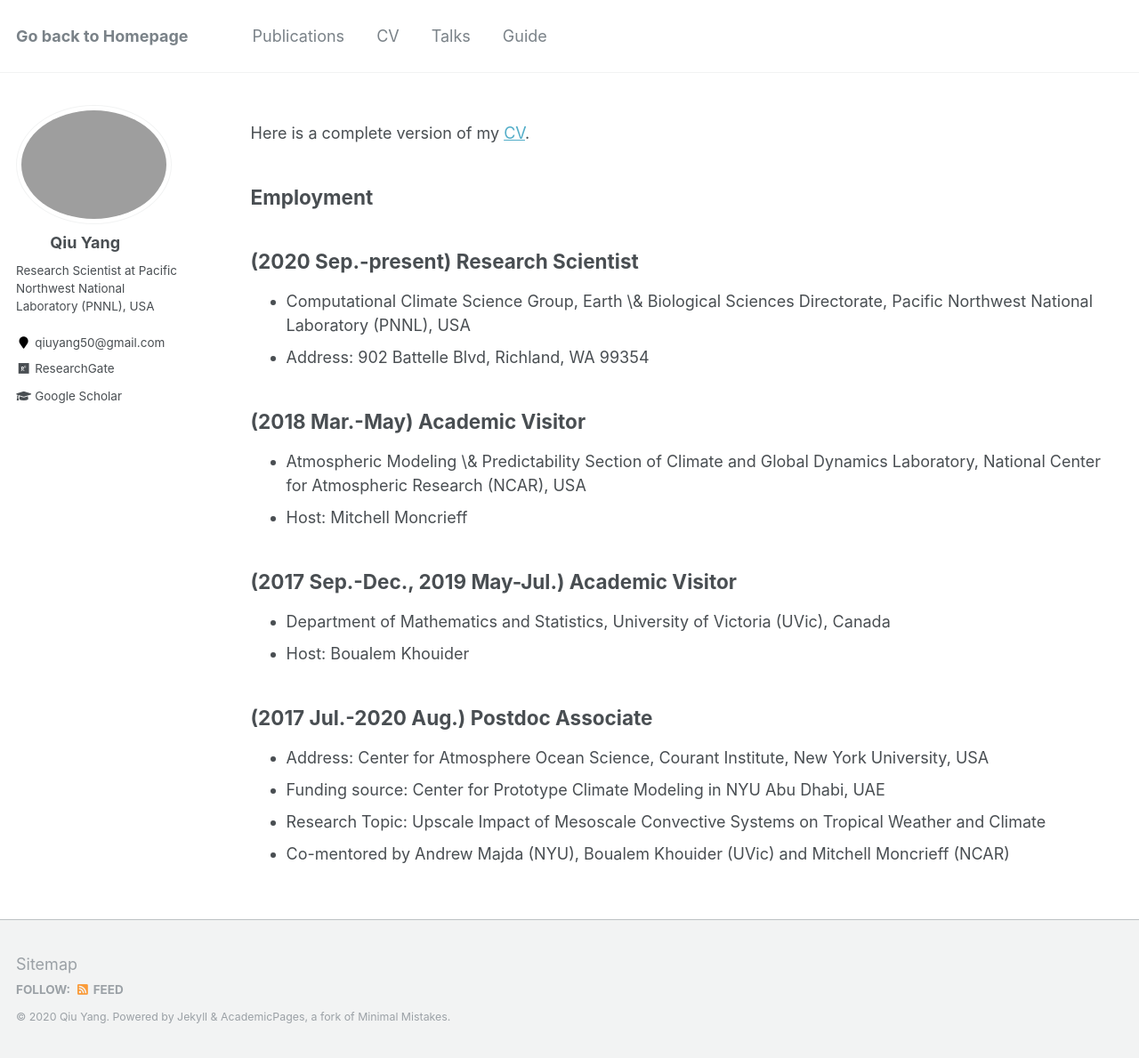
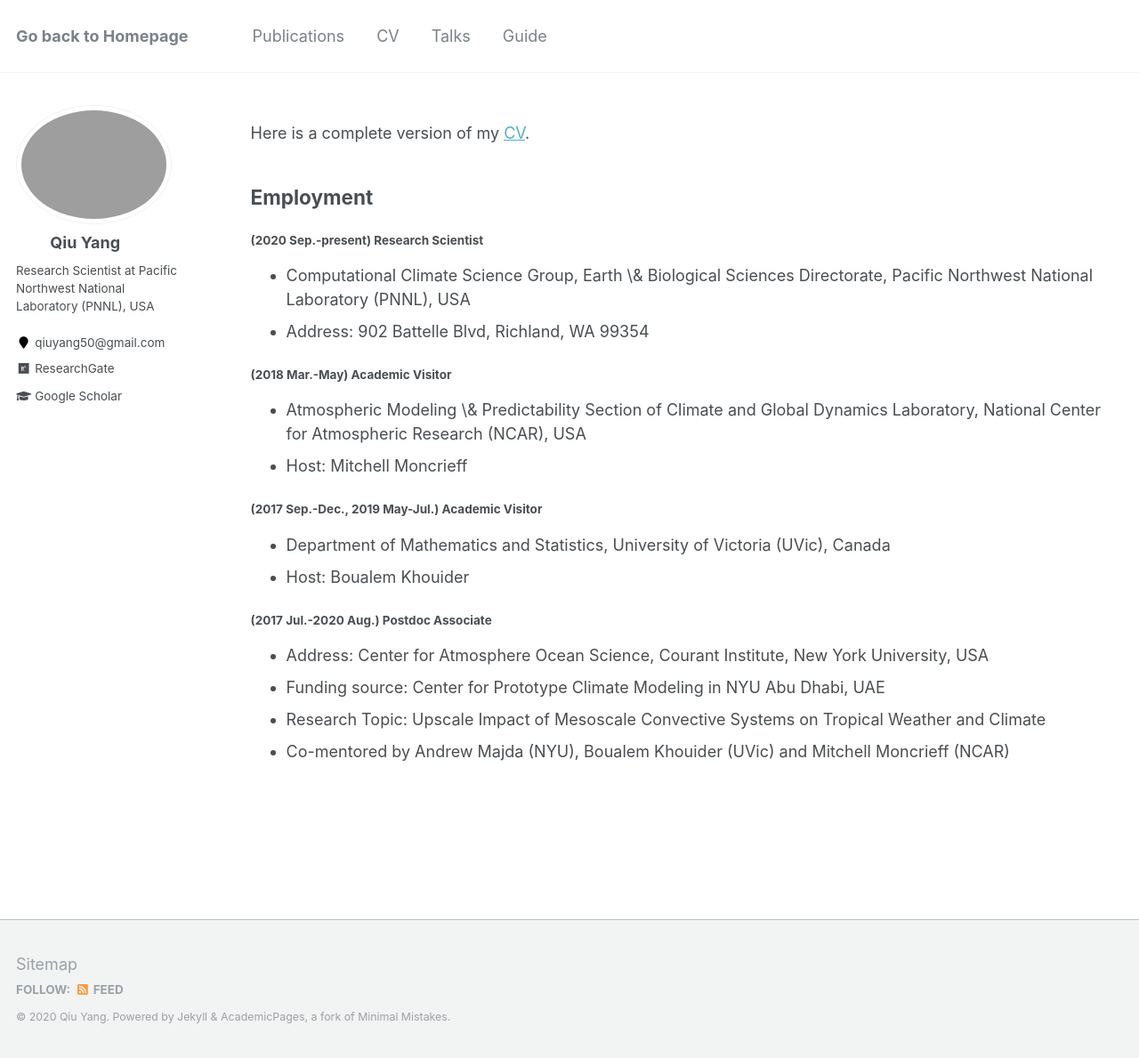
Before and after one commit to qiuyang50/qiuyang50.github.io, a Jekyll site: the page built from _pages/cv.md, in a window 1280 px wide and 1189 px high. Shown: the whole window at 89% size. Built offline with Jekyll 4.4.1, drawn with Linux system fonts in a browser that asks for light colours.

Commit message:
Update cv.md

```diff
--- a/_pages/cv.md
+++ b/_pages/cv.md
@@ -12,19 +12,19 @@ Here is a complete version of my [CV](https://qiuyang50.github.io/files/CV_QiuYa
 
 Employment
 -
-## (2020 Sep.-present) Research Scientist
+#### (2020 Sep.-present) Research Scientist
 * Computational Climate Science Group, Earth \& Biological Sciences Directorate, Pacific Northwest National Laboratory (PNNL), USA
 * Address: 902 Battelle Blvd, Richland, WA 99354
 
-## (2018 Mar.-May) Academic Visitor
+#### (2018 Mar.-May) Academic Visitor
 * Atmospheric Modeling \& Predictability Section of Climate and Global Dynamics Laboratory, National Center for Atmospheric Research (NCAR), USA
 * Host: Mitchell Moncrieff
 
-## (2017 Sep.-Dec., 2019 May-Jul.) Academic Visitor
+#### (2017 Sep.-Dec., 2019 May-Jul.) Academic Visitor
 * Department of Mathematics and Statistics, University of Victoria (UVic), Canada
 * Host: Boualem Khouider
 
-## (2017 Jul.-2020 Aug.) Postdoc Associate
+#### (2017 Jul.-2020 Aug.) Postdoc Associate
 * Address: Center for Atmosphere Ocean Science, Courant Institute, New York University, USA
 * Funding source: Center for Prototype Climate Modeling in NYU Abu Dhabi, UAE
 * Research Topic: Upscale Impact of Mesoscale Convective Systems on Tropical Weather and Climate
```
